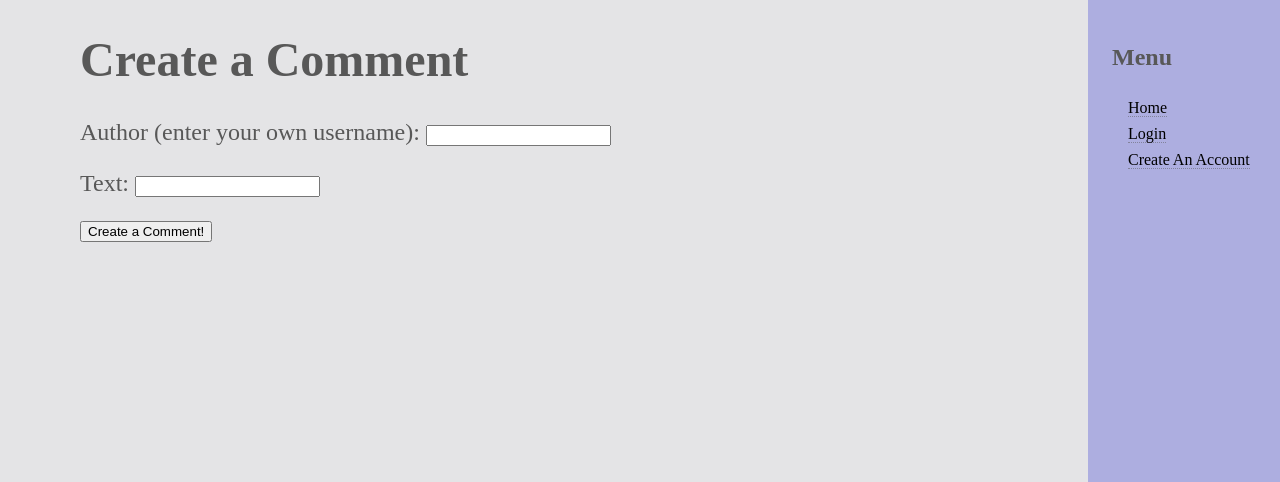
After one commit to etkim97/cs3240-f17-team22, a Django app: page /catalog/report/comments/create/10 in a window 1280 px wide. The commit adds this page. Shown: the top 482 px of the page. Run offline with Django 3.2, Linux system fonts and the light colour scheme; some libraries are stand-ins or nearby versions.

Commit message:
add create comment functionality to forms

```diff
--- a/lokahi/catalog/forms.py
+++ b/lokahi/catalog/forms.py
@@ -37,6 +37,9 @@ class CreateReportForm(forms.Form):
     privacy_setting = forms.ChoiceField(choices=OPTIONS)
     owner = forms.CharField(label = "Owner (enter your username)")
 
+class CreateCommentForm(forms.Form):
+    author = forms.CharField(label = "Author (enter your own username)")
+    text = forms.CharField()
 
 class EditReportForm(forms.Form):
     company_name = forms.CharField()
--- a/lokahi/catalog/models.py
+++ b/lokahi/catalog/models.py
@@ -58,6 +58,9 @@ class Report(models.Model):
 	def get_comments_url(self):
 		return reverse_lazy('report_comments', args=[str(self.id)])
 
+	def create_comments_url(self):
+		return reverse_lazy('create_comment', args=[str(self.id)])
+
 
 class Comment(models.Model):
 	report = models.ForeignKey(Report, related_name='comments')
--- a/lokahi/catalog/templates/catalog/detailedreport.html
+++ b/lokahi/catalog/templates/catalog/detailedreport.html
@@ -17,6 +17,8 @@
       </li>
     </ul>
 
+    <a href="{{ report.create_comments_url }}"> Comment on this report</a>
+
     {% if user.username == 'admin' %}
     {% endif %}
 {% endblock %}
--- a/lokahi/catalog/templates/catalog/list_comments.html
+++ b/lokahi/catalog/templates/catalog/list_comments.html
@@ -8,6 +8,4 @@
         <p> &nbsp; &nbsp; {{comment.text}} </p>
     {% endfor %}
 
-
-
 {% endblock %}
--- /dev/null
+++ b/lokahi/catalog/templates/create_comment.html
@@ -0,0 +1,10 @@
+{% extends "base_generic.html" %}
+
+{% block content %}
+  <h1>Create a Comment</h1>
+    <form action="" method="post">
+        {% csrf_token %}
+        {{ form.as_p }}
+        <input type = "submit" value = "Create a Comment!"/>
+    </form>
+{% endblock %}
--- a/lokahi/catalog/urls.py
+++ b/lokahi/catalog/urls.py
@@ -10,6 +10,7 @@ urlpatterns = [
     url(r'^report/edit/(?P<report_id>[0-9]+)$', views.edit_report, name='edit_report'),
     url(r'^report/delete/(?P<report_id>[0-9]+)$', views.delete_report, name='delete_report'),
     url(r'^report/comments/(?P<report_id>[0-9]+)$', views.get_comments, name='report_comments'),
+    url(r'^report/comments/create/(?P<report_id>[0-9]+)$', views.create_comment, name='create_comment'),
 
     url(r'^mymessages/$', views.MessagesByUserListView.as_view(), name='my_messages'),
     url(r'^message/(?P<message_id>[0-9]+)$', views.message_detail, name='message_detail'),
--- a/lokahi/catalog/views.py
+++ b/lokahi/catalog/views.py
@@ -263,7 +263,30 @@ def get_comments(request, report_id):
         return HttpResponse(e)
 
 
+@csrf_exempt
+def create_comment(request, report_id):
+    if request.method == 'POST':
+        form = CreateCommentForm(request.POST)
+        if form.is_valid():
+            try:
+                report = Report.objects.get(pk=report_id)
+            except Exception as e:
+                return HttpResponse(e)
+            author = User.objects.get(username=form.cleaned_data['author'])
+            text = form.cleaned_data['text']
+            comment = Comment(
+                report=report,
+                author=author,
+                text=text,
+            )
+            comment.save()
+            return HttpResponse("comment saved", comment)
+        else:
+            return HttpResponse(form.errors.as_data())
+    else:
+        form = CreateCommentForm()
 
+    return render(request, 'create_comment.html', {'form': form})
 
 
 
@@ -338,9 +361,9 @@ def group_detail(request, group_name):
 		for group in groups:
 			if group.name == group_name:
 				context = {
-				"name": group.name,
-				"users": group.users,
-				"reports": group.group_reports,
+    				"name": group.name,
+    				"users": group.users,
+    				"reports": group.group_reports,
 				}
 				return render(request, 'catalog/detailedgroup.html', context=context)
 	except Exception as e:
```
Also changed, not shown: lokahi/db.sqlite3.
